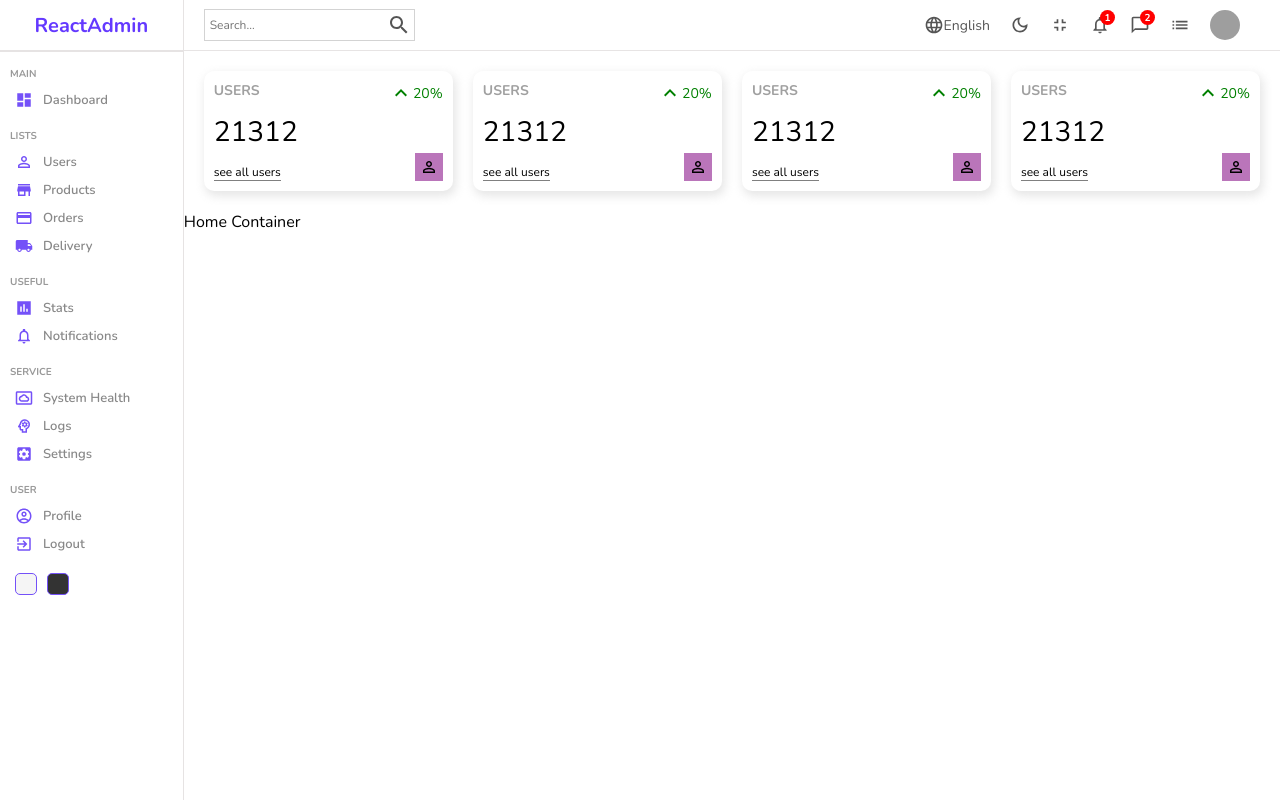
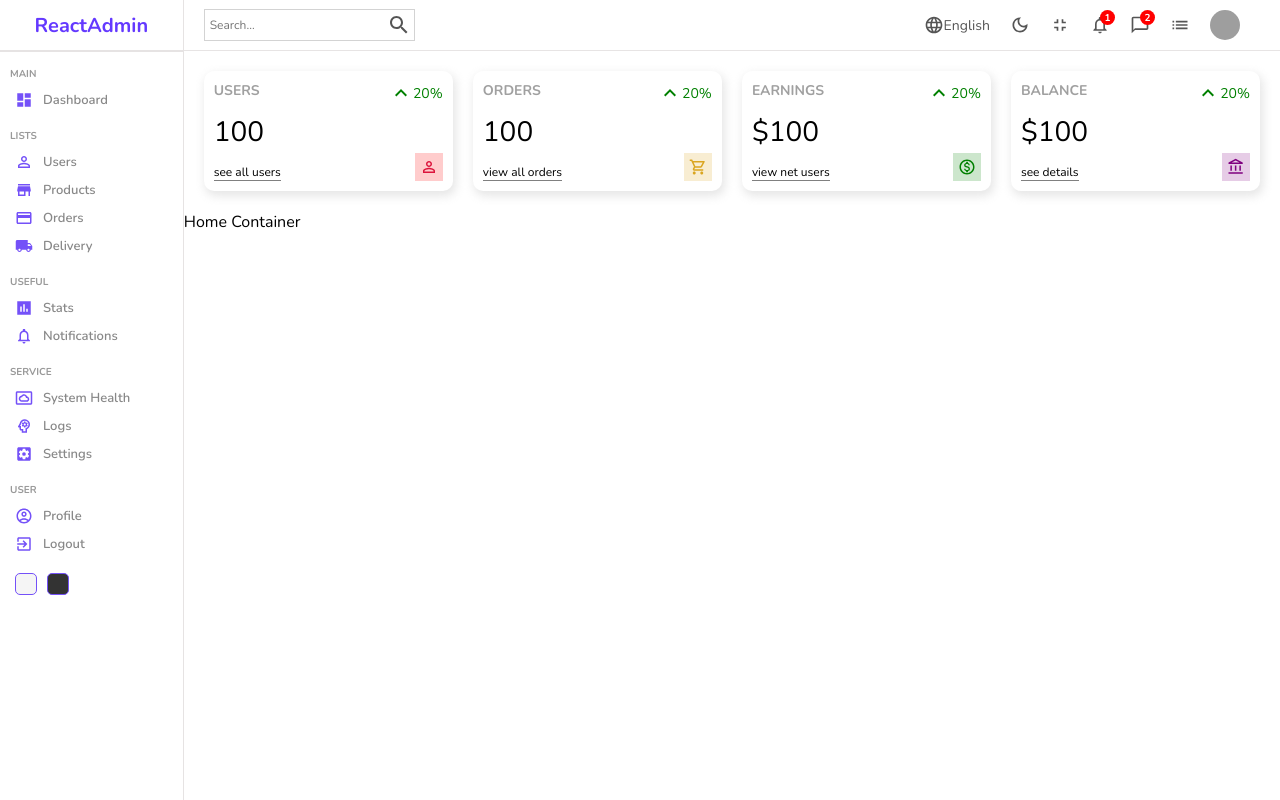
Before and after one commit to KotniSohan98/react-admin-pannel, a React (Create React App) app: page / in a window 1280 px wide. Built offline with nearby package versions, Linux system fonts and the light colour scheme; grey boxes are pictures that could not be loaded.

Commit message:
Made widgets to a reusable component as per Temp data

```diff
--- a/src/components/widget/Widget.jsx
+++ b/src/components/widget/Widget.jsx
@@ -1,21 +1,92 @@
 import "./widget.scss";
 import KeyboardArrowUpIcon from "@mui/icons-material/KeyboardArrowUp";
 import PersonOutlineOutlinedIcon from "@mui/icons-material/PersonOutlineOutlined";
+import ShoppingCartOutlinedIcon from "@mui/icons-material/ShoppingCartOutlined";
+import MonetizationOnOutlinedIcon from "@mui/icons-material/MonetizationOnOutlined";
+import AccountBalanceOutlinedIcon from "@mui/icons-material/AccountBalanceOutlined";
 
-const Widget = () => {
+const Widget = ({ type }) => {
+  //Temporary
+  const amount = 100;
+  const diff = 20;
+  let data;
+  switch (type) {
+    case "user":
+      data = {
+        title: "USERS",
+        isMoney: false,
+        link: "see all users",
+        icon: (
+          <PersonOutlineOutlinedIcon
+            className="icon"
+            style={{ color: "crimson", backgroundColor: "rgba(255,0,0,0.2)" }}
+          />
+        ),
+      };
+      break;
+    case "order":
+      data = {
+        title: "ORDERS",
+        isMoney: false,
+        link: "view all orders",
+        icon: (
+          <ShoppingCartOutlinedIcon
+            className="icon"
+            style={{
+              color: "goldenrod",
+              backgroundColor: "rgba(218,165,32,0.2)",
+            }}
+          />
+        ),
+      };
+      break;
+    case "earning":
+      data = {
+        title: "EARNINGS",
+        isMoney: true,
+        link: "view net users",
+        icon: (
+          <MonetizationOnOutlinedIcon
+            className="icon"
+            style={{ color: "green", backgroundColor: "rgba(0,128,0,0.2)" }}
+          />
+        ),
+      };
+      break;
+    case "balance":
+      data = {
+        title: "BALANCE",
+        isMoney: true,
+        link: "see details",
+        icon: (
+          <AccountBalanceOutlinedIcon
+            className="icon"
+            style={{ color: "purple", backgroundColor: "rgba(128,0,128,0.2)" }}
+          />
+        ),
+      };
+      break;
+
+    default:
+      break;
+  }
   return (
     <div className="widget">
       <div className="left">
-        <span className="title">USERS</span>
-        <span className="counter">21312</span>
-        <span className="link">see all users</span>
+        <span className="title">{data.title}</span>
+        <span className="counter">
+          {data.isMoney && "$"}
+          {amount}
+        </span>
+        <span className="link">{data.link}</span>
       </div>
       <div className="right">
         <div className="percentage positive">
           <KeyboardArrowUpIcon />
-          20%
+          {diff}%
         </div>
-        <PersonOutlineOutlinedIcon className="icon" />
+        {data.icon}
+        {/* <PersonOutlineOutlinedIcon className="icon" /> */}
       </div>
     </div>
   );
--- a/src/pages/home/Home.jsx
+++ b/src/pages/home/Home.jsx
@@ -11,10 +11,10 @@
       <div className="homeContainer">
         <Navbar />
         <div className="widgets">
-          <Widget />
-          <Widget />
-          <Widget />
-          <Widget />
+          <Widget type="user" />
+          <Widget type="order" />
+          <Widget type="earning" />
+          <Widget type="balance" />
         </div>
         Home Container
       </div>
```
